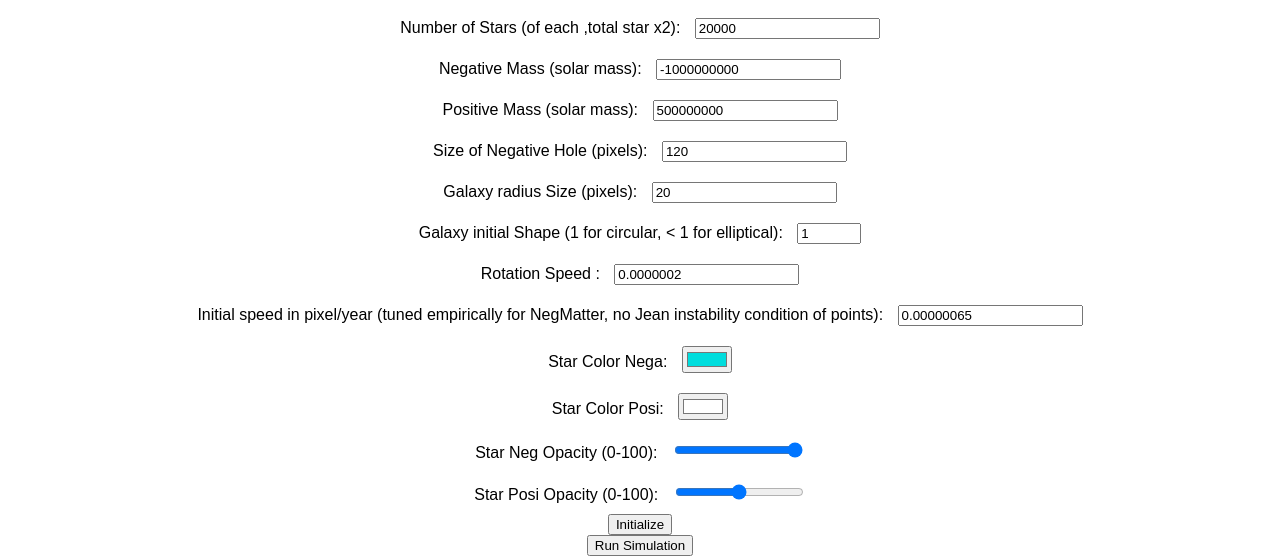
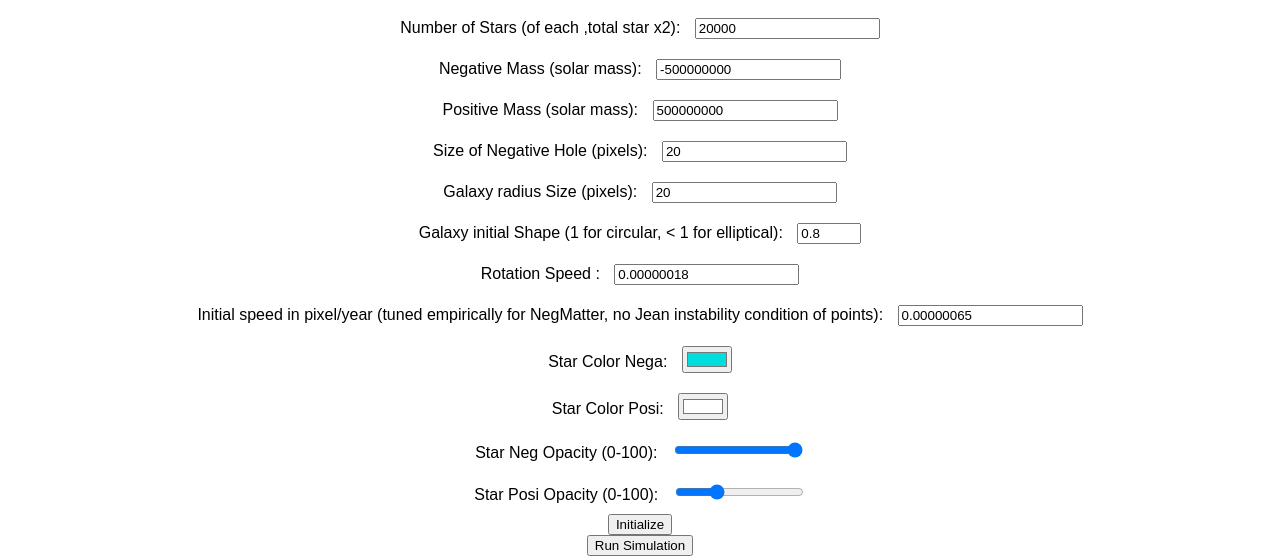
Before and after one commit to AZE38/2DToyJanusGravity, a plain HTML site: page index.html in a window 1280 px wide. Shown: the part 140-697 px from the top of the page. Drawn offline with Linux system fonts and the light colour scheme.

Commit message:
Update index.html

```diff
--- a/index.html
+++ b/index.html
@@ -40,7 +40,7 @@
     </div>
     <div class="parameter-input">
         <label for="massNeg">Negative Mass (solar mass):</label>
-        <input type="number" id="massNeg" value="-1000000000">
+        <input type="number" id="massNeg" value="-500000000">
     </div>
     <div class="parameter-input">
         <label for="massPos">Positive Mass (solar mass):</label>
@@ -48,7 +48,7 @@
     </div>
     <div class="parameter-input">
         <label for="hole">Size of Negative Hole (pixels):</label>
-        <input type="number" id="hole" value="120">
+        <input type="number" id="hole" value="20">
     </div>
     <div class="parameter-input">
         <label for="galactR">Galaxy radius Size (pixels):</label>
@@ -56,11 +56,11 @@
     </div>
     <div class="parameter-input">
         <label for="elips">Galaxy initial Shape (1 for circular, < 1 for elliptical):</label>
-        <input type="number" id="elips" value="1" step="0.1" min="0" max="1">
+        <input type="number" id="elips" value="0.8" step="0.1" min="0" max="1">
     </div>
     <div class="parameter-input">
         <label for="speedRot">Rotation Speed :</label>
-        <input type="number" id="speedRot" value="0.0000002">
+        <input type="number" id="speedRot" value="0.00000018">
     </div>
     <div class="parameter-input">
         <label for="speed_init">Initial speed in pixel/year (tuned empirically for NegMatter, no Jean instability condition of points):</label>
@@ -80,7 +80,7 @@
     </div>
     <div class="parameter-input">
         <label for="starOpacity">Star Posi Opacity (0-100):</label>
-        <input type="range" id="starOpacityPos" min="0" max="100" value="50"> <!-- Default opacity set to 50% -->
+        <input type="range" id="starOpacityPos" min="0" max="100" value="30"> <!-- Default opacity set to 50% -->
     </div>
 
     <button id="initButton">Initialize</button>
```
